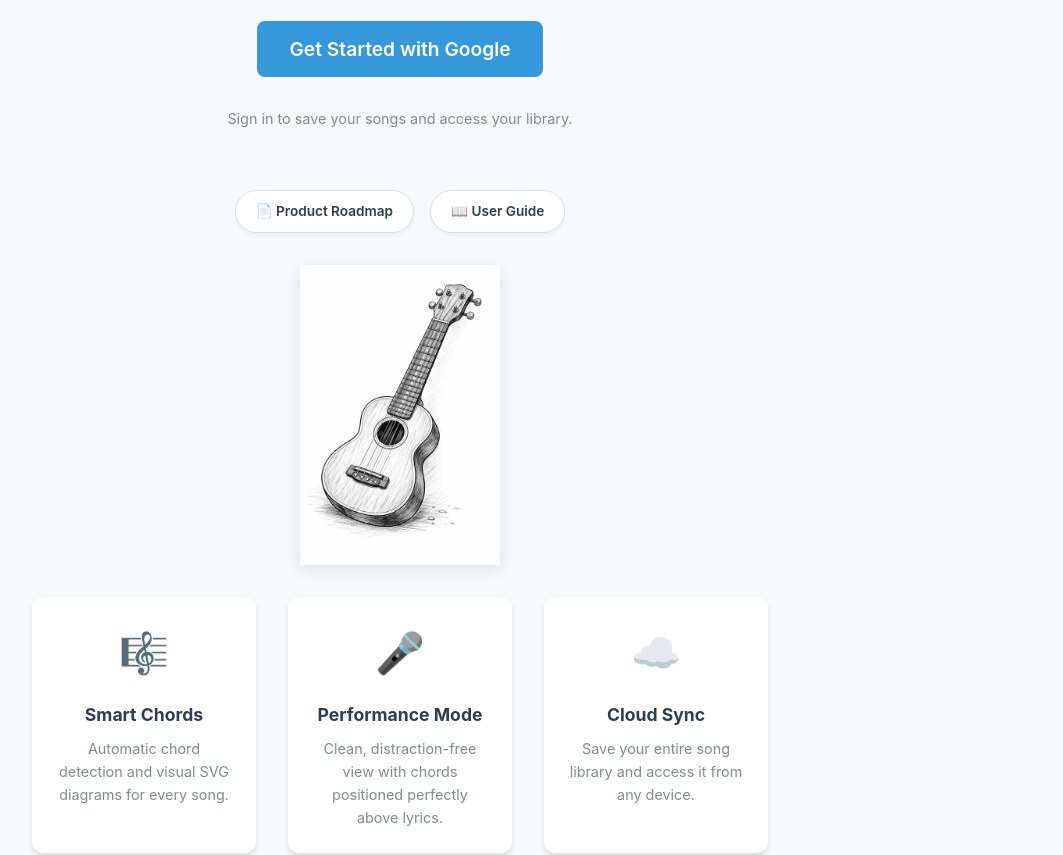
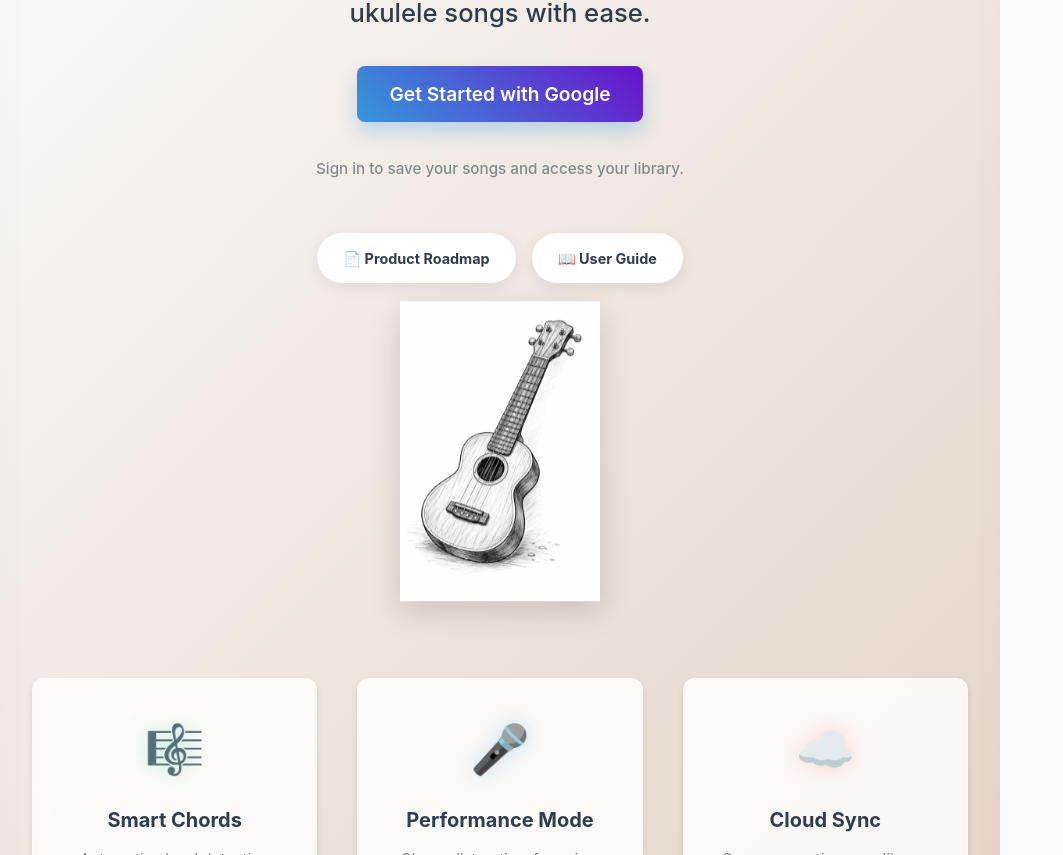
Before and after one commit to AnnaShalaginova/ukulele-app, a React (Vite) app: page / in a window 1280 px wide. Shown: the part 265-1120 px from the top of the page, without its empty margins (0-1063 px from the left). Built offline with nearby package versions, Linux system fonts and the light colour scheme.

Commit message:
ui: enhance landing page with vibrant colors, gradients, and animations

```diff
--- a/src/App.css
+++ b/src/App.css
@@ -12,6 +12,12 @@
   --border-color: #dcdde1;
   --shadow: 0 4px 6px rgba(0, 0, 0, 0.1);
   --radius: 12px;
+
+  /* Vibrant Landing Page Colors */
+  --accent-orange: #ff7e5f;
+  --accent-purple: #6a11cb;
+  --accent-teal: #1abc9c;
+  --hero-gradient: linear-gradient(135deg, #fdfcfb 0%, #e2d1c3 100%);
 }
 
 body {
@@ -300,24 +306,26 @@
   display: inline-flex;
   align-items: center;
   gap: 8px;
-  padding: 0.6rem 1.25rem;
+  padding: 0.7rem 1.5rem;
   background: white;
-  border: 1px solid var(--border-color);
+  border: 2px solid transparent;
   border-radius: 50px;
   color: var(--text-main);
   text-decoration: none;
-  font-size: 0.85rem;
-  font-weight: 600;
-  transition: all 0.2s ease;
-  box-shadow: 0 2px 4px rgba(0,0,0,0.05);
+  font-size: 0.9rem;
+  font-weight: 700;
+  transition: all 0.3s cubic-bezier(0.175, 0.885, 0.32, 1.275);
+  box-shadow: 0 4px 15px rgba(0,0,0,0.08);
 }
 
 .doc-pill:hover {
-  border-color: var(--secondary-color);
-  color: var(--secondary-color);
-  transform: translateY(-2px);
-  box-shadow: 0 4px 8px rgba(0, 0, 0, 0.1);
+  transform: translateY(-5px) scale(1.05);
+  box-shadow: 0 8px 25px rgba(0, 0, 0, 0.15);
+  background: white;
 }
+
+.doc-pill:nth-child(1):hover { color: var(--accent-orange); border-color: var(--accent-orange); }
+.doc-pill:nth-child(2):hover { color: var(--accent-teal); border-color: var(--accent-teal); }
 
 /* Performance Mode Viewer */
 .song-viewer {
@@ -460,23 +468,28 @@
   flex-direction: column;
   align-items: center;
   justify-content: center;
-  min-height: 80vh;
+  min-height: 90vh;
   text-align: center;
-  max-width: 800px;
+  max-width: 1000px;
   margin: 0 auto;
+  padding: 4rem 2rem;
+  background: var(--hero-gradient);
+  border-radius: 24px;
+  box-shadow: inset 0 0 50px rgba(0,0,0,0.02);
 }
 
 .hero h1 {
-  font-size: 4rem;
-  margin-bottom: 1rem;
-  background: linear-gradient(45deg, var(--primary-color), var(--secondary-color));
+  font-size: 4.5rem;
+  margin-bottom: 0.5rem;
+  background: linear-gradient(45deg, var(--accent-orange), var(--accent-purple));
   -webkit-background-clip: text;
   -webkit-text-fill-color: transparent;
+  filter: drop-shadow(0 2px 4px rgba(0,0,0,0.1));
 }
 
 @media (max-width: 600px) {
   .hero h1 {
-    font-size: 2.5rem;
+    font-size: 2.8rem;
   }
   .ukulele-icon img {
     width: 150px !important;
@@ -485,25 +498,37 @@
 
 .ukulele-icon {
   margin-bottom: 1.5rem;
-  filter: drop-shadow(0 4px 8px rgba(0, 0, 0, 0.1));
+  filter: drop-shadow(0 10px 15px rgba(0, 0, 0, 0.15));
+  animation: float 4s ease-in-out infinite;
+}
+
+@keyframes float {
+  0% { transform: translateY(0px); }
+  50% { transform: translateY(-15px); }
+  100% { transform: translateY(0px); }
 }
 
 .hero p {
-  font-size: 1.5rem;
-  color: var(--text-muted);
-  margin-bottom: 2.5rem;
+  font-size: 1.6rem;
+  color: var(--text-main);
+  font-weight: 500;
+  margin-bottom: 2rem;
+  max-width: 600px;
+  margin-left: auto;
+  margin-right: auto;
 }
 
 @media (max-width: 600px) {
   .hero p {
-    font-size: 1.1rem;
+    font-size: 1.2rem;
   }
 }
 
 .features-grid {
   display: grid;
   grid-template-columns: repeat(3, 1fr);
-  gap: 2rem;
+  gap: 2.5rem;
+  margin-top: 2rem;
   margin-bottom: 3rem;
   width: 100%;
 }
@@ -511,30 +536,43 @@
 @media (max-width: 768px) {
   .features-grid {
     grid-template-columns: 100%;
-    gap: 1rem;
+    gap: 1.5rem;
   }
 }
 
 .feature-item {
-  background: var(--card-bg);
-  padding: 1.5rem;
+  background: rgba(255, 255, 255, 0.8);
+  backdrop-filter: blur(10px);
+  padding: 2rem;
   border-radius: var(--radius);
   box-shadow: var(--shadow);
+  transition: transform 0.3s ease;
+  border: 1px solid rgba(255,255,255,0.3);
+}
+
+.feature-item:hover {
+  transform: translateY(-10px);
 }
 
 .feature-icon {
-  font-size: 2.5rem;
+  font-size: 3rem;
   margin-bottom: 1rem;
+  display: block;
 }
 
+.feature-item:nth-child(1) .feature-icon { filter: drop-shadow(0 0 10px rgba(46, 204, 113, 0.3)); }
+.feature-item:nth-child(2) .feature-icon { filter: drop-shadow(0 0 10px rgba(52, 152, 219, 0.3)); }
+.feature-item:nth-child(3) .feature-icon { filter: drop-shadow(0 0 10px rgba(255, 126, 95, 0.3)); }
+
 .feature-item h3 {
-  margin: 0 0 0.5rem 0;
-  font-size: 1.1rem;
+  margin: 0 0 0.75rem 0;
+  font-size: 1.25rem;
+  color: var(--text-main);
 }
 
 .feature-item p {
   margin: 0;
-  font-size: 0.9rem;
+  font-size: 0.95rem;
   color: var(--text-muted);
 }
 
@@ -542,10 +580,25 @@
   display: flex;
   flex-direction: column;
   align-items: center;
-  gap: 1rem;
+  gap: 1.25rem;
+  margin: 2.5rem 0;
+}
+
+.login-section .secondary-btn {
+  background: linear-gradient(45deg, var(--secondary-color), var(--accent-purple));
+  border: none;
+  padding: 1.2rem 2.5rem;
+  font-size: 1.3rem;
+  box-shadow: 0 10px 20px rgba(52, 152, 219, 0.3);
+  transition: all 0.3s ease;
+}
+
+.login-section .secondary-btn:hover {
+  transform: scale(1.05);
+  box-shadow: 0 15px 30px rgba(52, 152, 219, 0.4);
 }
 
 .login-section p {
-  font-size: 0.9rem;
+  font-size: 0.95rem;
   color: var(--text-muted);
 }
```
